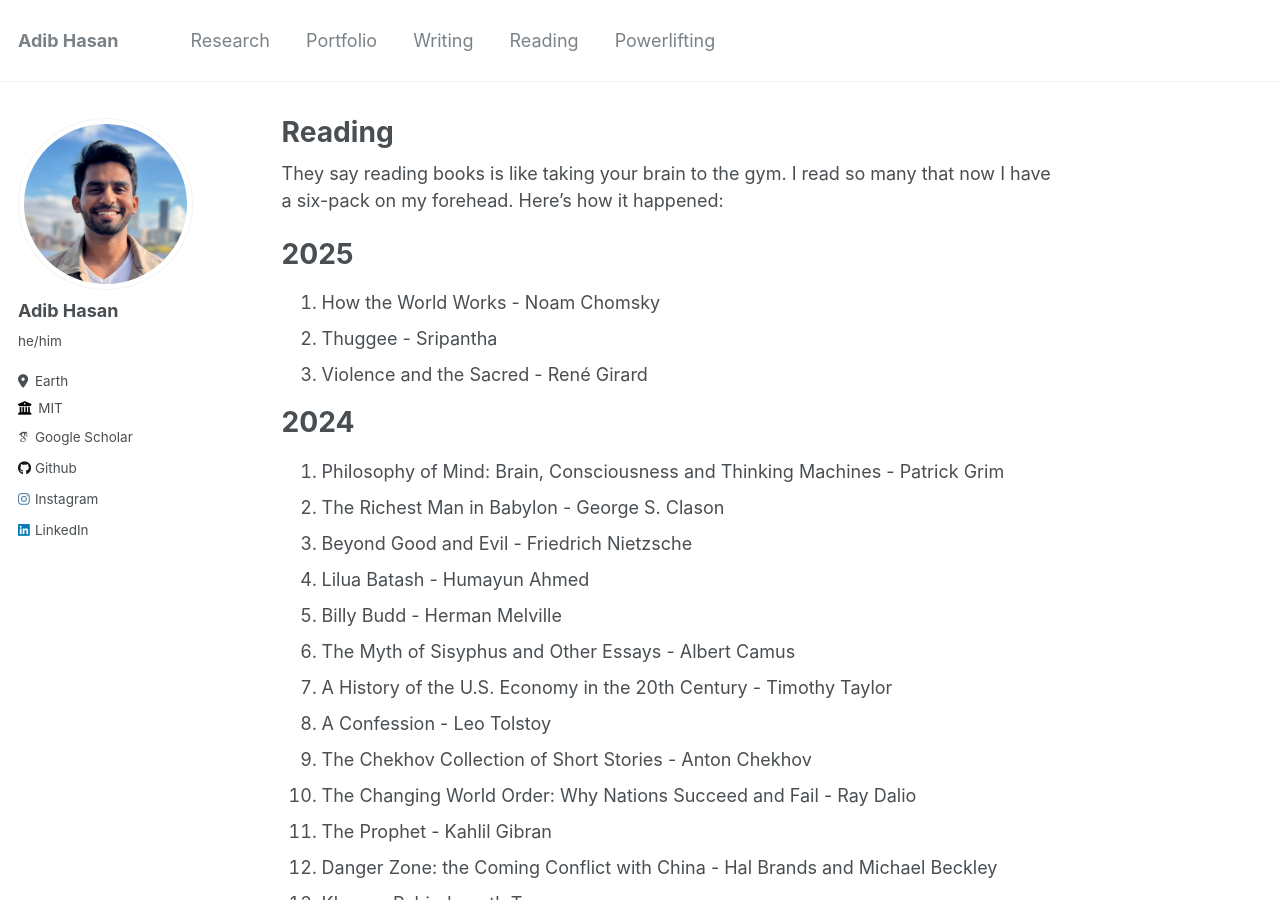
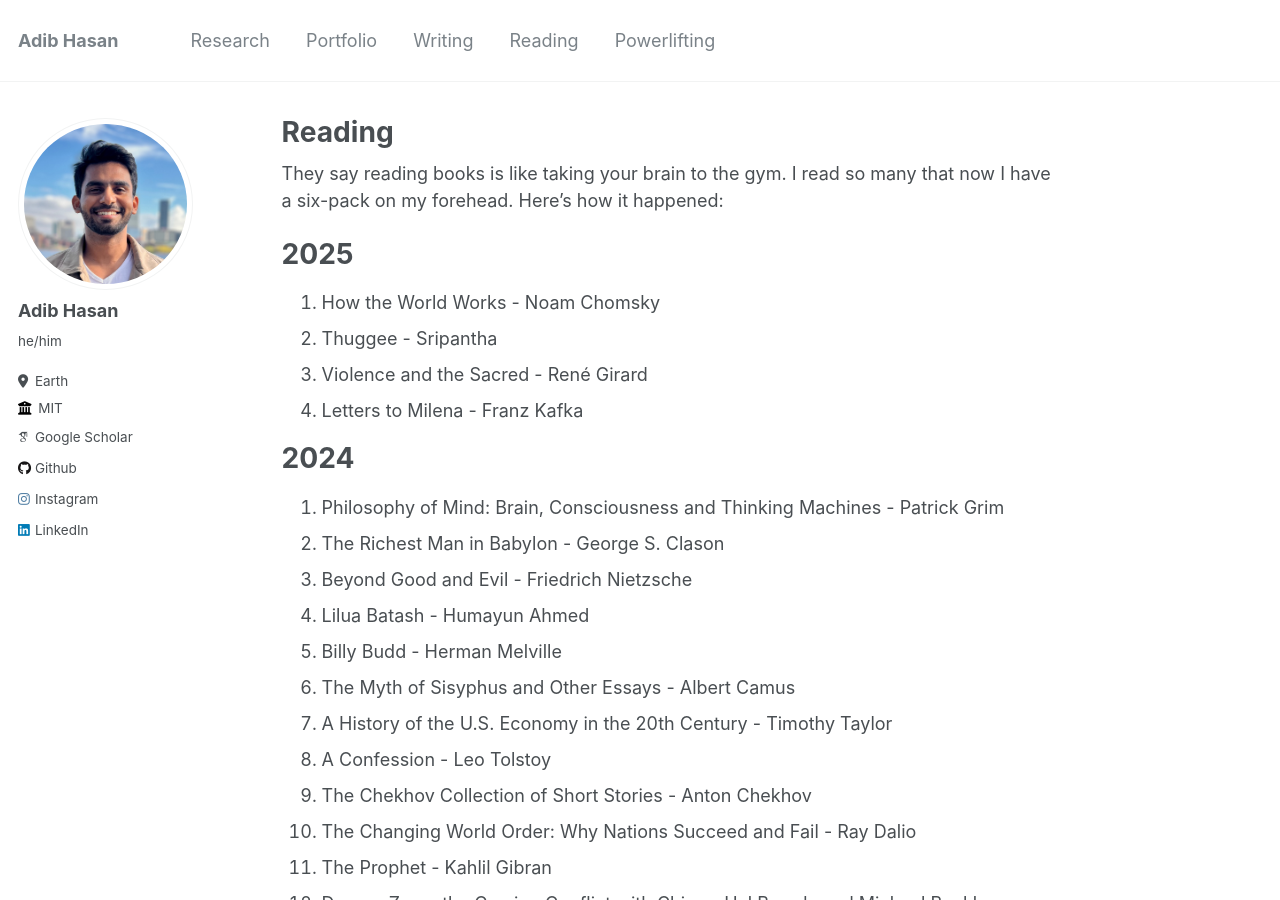
Before and after one commit to Neehan/neehan.github.io, a Jekyll site: the page built from _pages/reading.md, in a window 1280 px wide and 900 px high. Built offline with Jekyll 4.4.1, drawn with Linux system fonts in a browser that asks for light colours; some web fonts are replaced.

Commit message:
Update reading.md

```diff
--- a/_pages/reading.md
+++ b/_pages/reading.md
@@ -9,6 +9,7 @@ They say reading books is like taking your brain to the gym. I read so many that
 1. How the World Works - Noam Chomsky
 2. Thuggee - Sripantha
 3. Violence and the Sacred - René Girard
+4. Letters to Milena - Franz Kafka
 
 # 2024
 1. Philosophy of Mind: Brain, Consciousness and Thinking Machines - Patrick Grim
```
